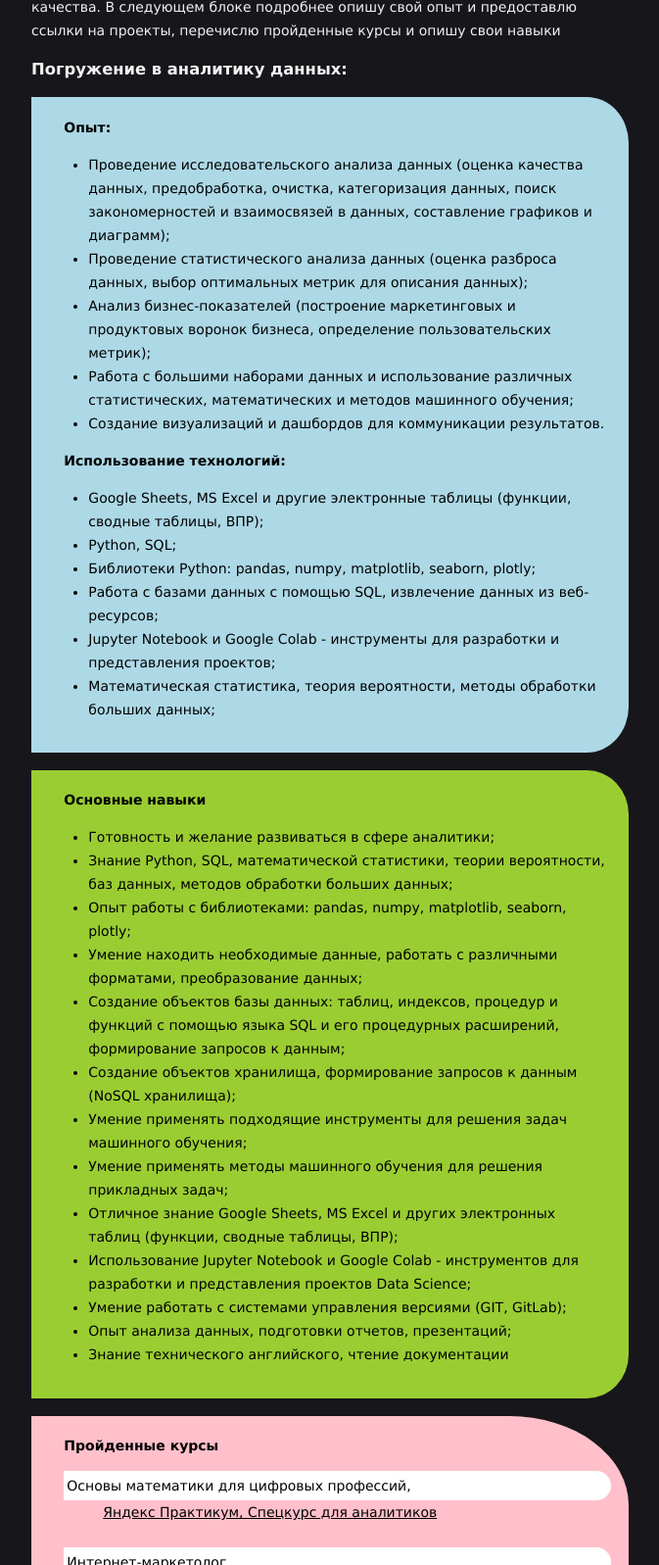
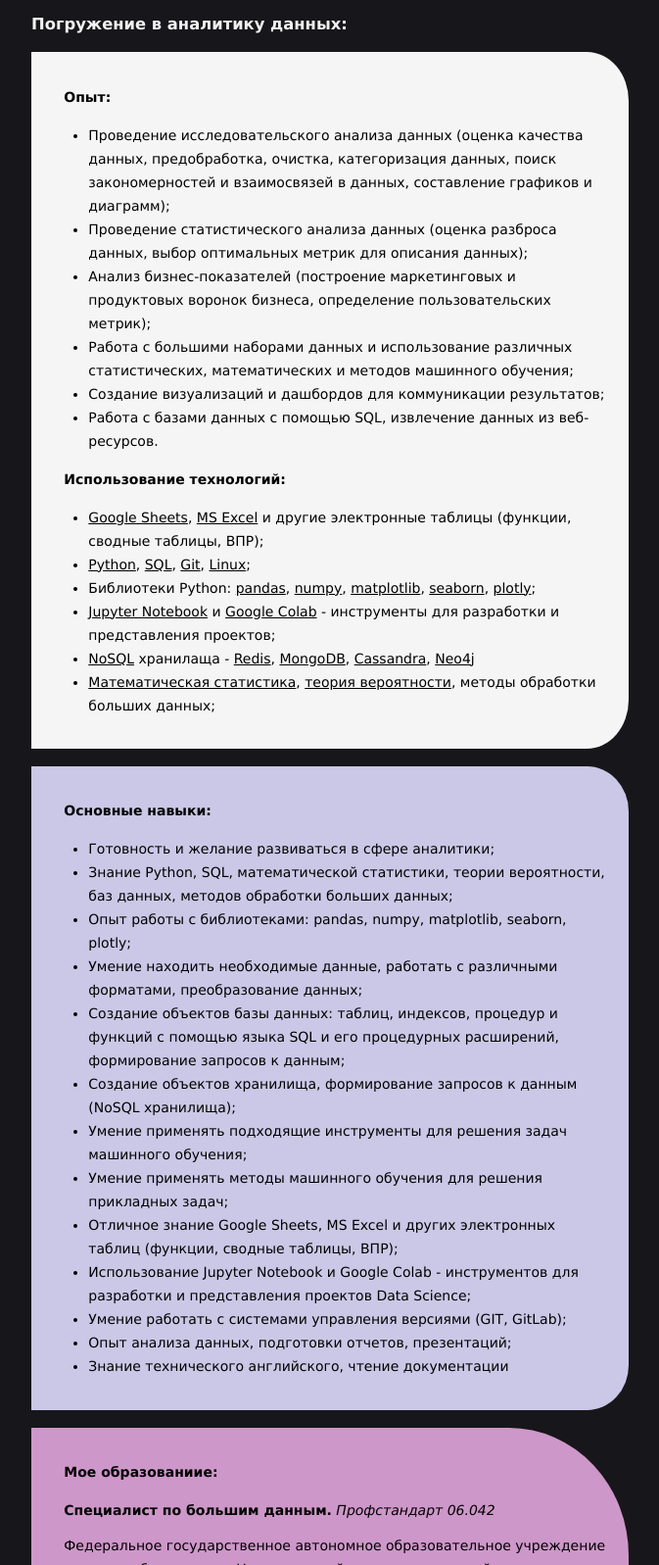
Before and after one commit to PushkinHub/DanilaRevazov, a plain HTML site: page index.html in a window 1280 px wide. Shown: the part 1203-2800 px from the top of the page at 98% size, without its empty margins (388-1061 px from the left). Drawn offline with Linux system fonts and the light colour scheme.

Commit message:
I need stop

```diff
--- a/index.html
+++ b/index.html
@@ -4,22 +4,22 @@
   <meta charset="utf-8">
   <meta name="viewport" content="width=device-width, initial-scale=1.0">
   <link rel="stylesheet" href="style.css">
-  <title>Мой сайт</title>
+  <title>Data Analysis</title>
 </head>
 <body class="page">
   <header class="page-header">
     <div class="container">
       <q class="page-title">If you can’t explain it simply,</br> you don’t understand it well enough.</q></br>
       <cite>Albert Einstein</cite>
-      <p><i>По всем вопросам пишите:</i><br><a href="mailto:pushkin.sobaka@gmail.com">pushkin.sobaka@gmail.com</a></p>
     </div>
   </header>
   <main>
     <section class="about container">
       <h2 class="section-title">Привет, я Ревазов Данила, Data Scientist — эксперт по аналитическим данным</h2>
       <img class="about-image" src="img/xCZ_v9_ZAGk1.jpg" width="147" height="147" alt="Ревазов Данила">
+
       <div class="about-content">
-
+        <p><a href="#contacts"><i>Контакты для связи со мной</i></a></p>
         <h3>Первое знакомство c IT-кухней:</h3>
         <p>Все началось в 2020 году. Мой хороший друг, бывший тогда senior-разработчик PHP на symfony, решил познакомить меня с beckend-разработкой и в целом с IT-кухней.
           Ему хотелось структурировать свои знания, путем обучения меня тому, что знает он. Мне же был интересен его опыт.</p>
@@ -39,56 +39,65 @@
           В следующем блоке подробнее опишу свой опыт и предоставлю ссылки на проекты, перечислю пройденные курсы и опишу свои навыки</p>
         <h3>Погружение в аналитику данных:</h3>
 
-        <div style="background-color: lightblue; border-top-right-radius: 7%; border-bottom-right-radius: 7%; color: black; padding: 3%; margin-bottom: 3%;">
-          <p style="Font-weight: bold; margin-left: 15px">Опыт:</p>
+        <div style="background-color: #f5f5f5; border-top-right-radius: 7%; border-bottom-right-radius: 7%; color: black; padding: 3%; margin-bottom: 3%;">
+          <p style="Font-weight: bold; margin: 15px">Опыт:</p>
           <ul>
             <li>Проведение исследовательского анализа данных (оценка качества данных, предобработка, очистка, категоризация данных, поиск закономерностей и взаимосвязей в данных, составление графиков и диаграмм);</li>
             <li>Проведение статистического анализа данных (оценка разброса данных, выбор оптимальных метрик для описания данных);</li>
             <li>Анализ бизнес-показателей (построение маркетинговых и продуктовых воронок бизнеса, определение пользовательских метрик);</li>
             <li>Работа с большими наборами данных и использование различных статистических,
               математических и методов машинного обучения;</li>
-            <li>Cоздание визуализаций и дашбордов для коммуникации результатов.</li>
+            <li>Cоздание визуализаций и дашбордов для коммуникации результатов;</li>
+            <li>Работа с базами данных с помощью SQL, извлечение данных из веб-ресурсов.</li>
           </ul>
-          <p style="Font-weight: bold; margin-left: 15px">Использование технологий:</p>
+          <p style="Font-weight: bold; margin: 15px">Использование технологий:</p>
           <ul>
-            <li>Google Sheets, MS Excel и другие электронные таблицы (функции, сводные таблицы, ВПР);</li>
-            <li>Python, SQL;</li>
-            <li>Библиотеки Python: pandas, numpy, matplotlib, seaborn, plotly;</li>
-            <li>Работа с базами данных с помощью SQL, извлечение данных из веб-ресурсов;</li>
-            <li>Jupyter Notebook и Google Colab - инструменты для разработки и представления проектов;</li>
-            <li>Математическая статистика, теория вероятности, методы обработки больших данных;</li>
+            <li><u>Google Sheets</u>, <u>MS Excel</u> и другие электронные таблицы (функции, сводные таблицы, ВПР);</li>
+            <li><u>Python</u>, <u>SQL</u>, <u>Git</u>, <u>Linux</u>;</li>
+            <li>Библиотеки Python: <u>pandas</u>, <u>numpy</u>, <u>matplotlib</u>, <u>seaborn</u>, <u>plotly</u>;</li>
+            <li><u>Jupyter Notebook</u> и <u>Google Colab</u> - инструменты для разработки и представления проектов;</li>
+            <li><u>NoSQL</u> хранилаща - <u>Redis</u>, <u>MongoDB</u>, <u>Cassandra</u>, <u>Neo4j</u></li>
+            <li><u>Математическая статистика</u>, <u>теория вероятности</u>, методы обработки больших данных;</li>
           </ul>
         </div>
 
-        <div style="background-color: yellowgreen; border-top-right-radius: 7%; border-bottom-right-radius: 7%;  color: black; padding: 3%; margin-bottom: 3%">
-          <p style="Font-weight: bold; margin-left: 15px">Основные навыки</p>
+        <div style="background-color: rgb(202, 200, 230); border-top-right-radius: 7%; border-bottom-right-radius: 7%;  color: black; padding: 3%; margin-bottom: 3%">
+          <p style="Font-weight: bold; margin: 15px">Основные навыки:</p>
           <ul>
             <li>Готовность и желание развиваться в сфере аналитики;</li>
-            <li>Знание Python, SQL, математической статистики, теории вероятности, баз данных, методов обработки больших данных;</li>
+            <li>Знание Python, SQL, математической статистики, теории вероятности, баз данных,
+              методов обработки больших данных;</li>
             <li>Опыт работы с библиотеками: pandas, numpy, matplotlib, seaborn, plotly;</li>
-            <li>Умение находить необходимые данные, работать с различными форматами, преобразование данных;</li>
-            <li>Создание объектов базы данных: таблиц, индексов, процедур и функций с помощью языка SQL и его процедурных расширений, формирование запросов к данным;</li>
+            <li>Умение находить необходимые данные, работать с различными форматами,
+              преобразование данных;</li>
+            <li>Создание объектов базы данных: таблиц, индексов, процедур и функций
+              с помощью языка SQL и его процедурных расширений, формирование запросов к данным;</li>
             <li>Создание объектов хранилища, формирование запросов к данным (NoSQL хранилища);</li>
             <li>Умение применять подходящие инструменты для решения задач машинного обучения;</li>
             <li>Умение применять методы машинного обучения для решения прикладных задач;</li>
-            <li>Отличное знание Google Sheets, MS Excel и других электронных таблиц (функции, сводные таблицы, ВПР);</li>
-            <li>Использование Jupyter Notebook и Google Colab - инструментов для разработки и представления проектов Data Science;</li>
+            <li>Отличное знание Google Sheets, MS Excel и
+              других электронных таблиц (функции, сводные таблицы, ВПР);</li>
+            <li>Использование Jupyter Notebook и Google Colab - инструментов для разработки
+              и представления проектов Data Science;</li>
             <li>Умение работать с системами управления версиями (GIT, GitLab);</li>
             <li>Опыт анализа данных, подготовки отчетов, презентаций;</li>
             <li>Знание технического английского, чтение документации</li>
           </ul>
         </div>
 
-        <div style="background-color: pink; border-top-right-radius: 20%; border-bottom-right-radius: 7%;  color: black; padding: 3%; margin-bottom: 3%">
-          <p style="Font-weight: bold; margin-left: 15px">Пройденные курсы</p>
+        <div style="background-color: rgb(206, 151, 201); border-top-right-radius: 20%; border-bottom-right-radius: 7%;  color: black; padding: 3%; margin-bottom: 3%">
+          <p style="Font-weight: bold; margin: 15px">Мое образованиие:</p>
+          <p style="margin-left: 15px"><b>Специалист по большим данным.</b> <i>Профстандарт 06.042</i><br>
+              <p style="margin-left: 15px">Федеральное государственное автономное образовательное учреждение высшего образования «Национальный исследовательский университет ИТМО»</p><br>
+          <p style="Font-weight: bold; margin-left: 15px">Курсы:</p>
           <dl style="margin-left: 15px;">
-            <dt>Основы математики для цифровых профессий,</dt>
+            <dt>«Основы математики для цифровых профессий»,</dt>
             <dd>Яндекс Практикум, Спецкурс для аналитиков</dd></br>
-            <dt>Интернет-маркетолог,</dt>
+            <dt>«Интернет-маркетолог»,</dt>
             <dd>Нетология</dd></br>
-            <dt>Основы командной строки - работа в терминале,</dt>
+            <dt>«Основы командной строки - работа в терминале»,</dt>
             <dd>Хекслет - практические курсы по программированию</dd></br>
-            <dt>Введение в Git - работа с системой контроля версий Git,</dt>
+            <dt>«Введение в Git - работа с системой контроля версий Git»,</dt>
             <dd>Хекслет - практические курсы по программированию </dd></br>
             <dt>«Погружение в вёрстку»,</dt>
             <dd>HTML Academy</dd>
@@ -110,7 +119,7 @@
       <h2 class="section-title">post scriptum</h2>
       <p>Если вас заинтересовало мое резюме, я бы с удовольствием выполнил тестовые задания которые вы готовы мне предложить</p>
     </section>
-    <section class="contacts container">
+    <section class="contacts container" id="contacts">
       <h2 class="section-title">Контакты для связи</h2>
         <p class="contacts-name">Ревазов Данила</p>
         <p><i>email:</i> <a href="mailto:pushkin.sobaka@gmail.com">pushkin.sobaka@gmail.com</a></p>
```
